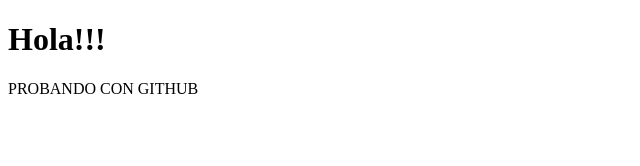
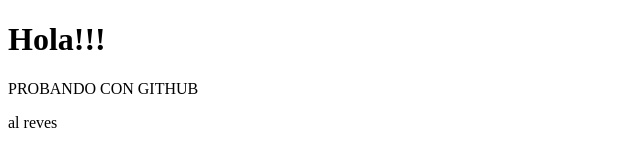
Before and after one commit to cinbach/yoprogramo, a plain HTML site: page index.html in a window 1280 px wide. Shown: the full height of the page, 0-640 px from the left. Drawn offline with Linux system fonts and the light colour scheme.

Commit message:
a la inversa

```diff
--- a/index.html
+++ b/index.html
@@ -9,5 +9,6 @@
     <body>
         <h1>Hola!!!</h1>
         <P>PROBANDO CON GITHUB</P>
+        <p>al reves</p>
     </body>
 </html>
```
